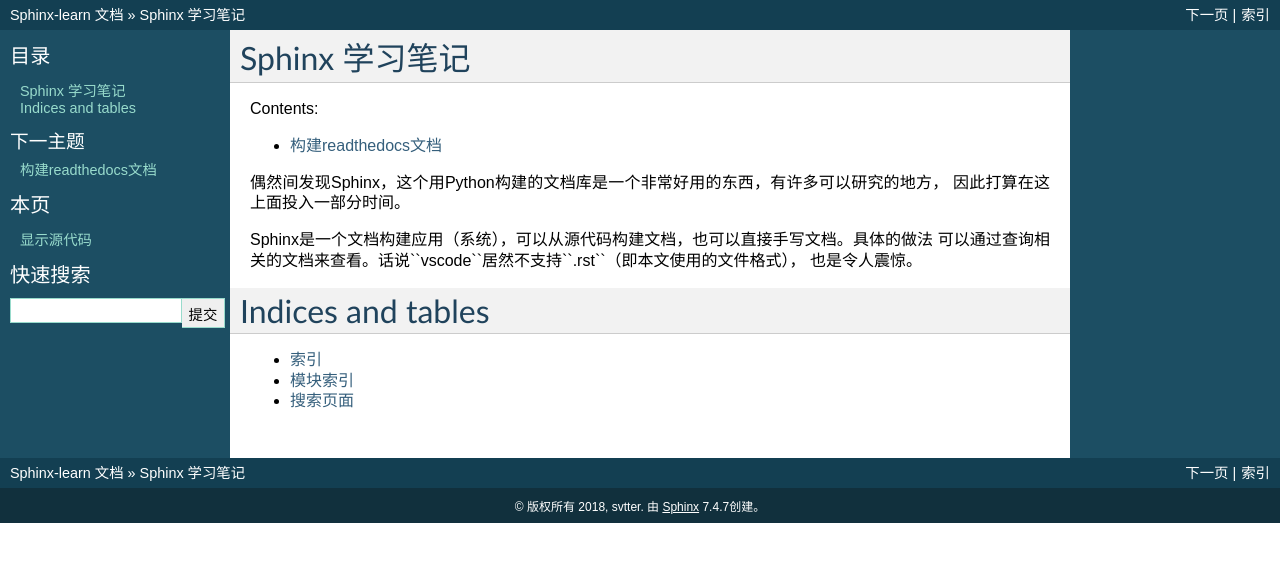
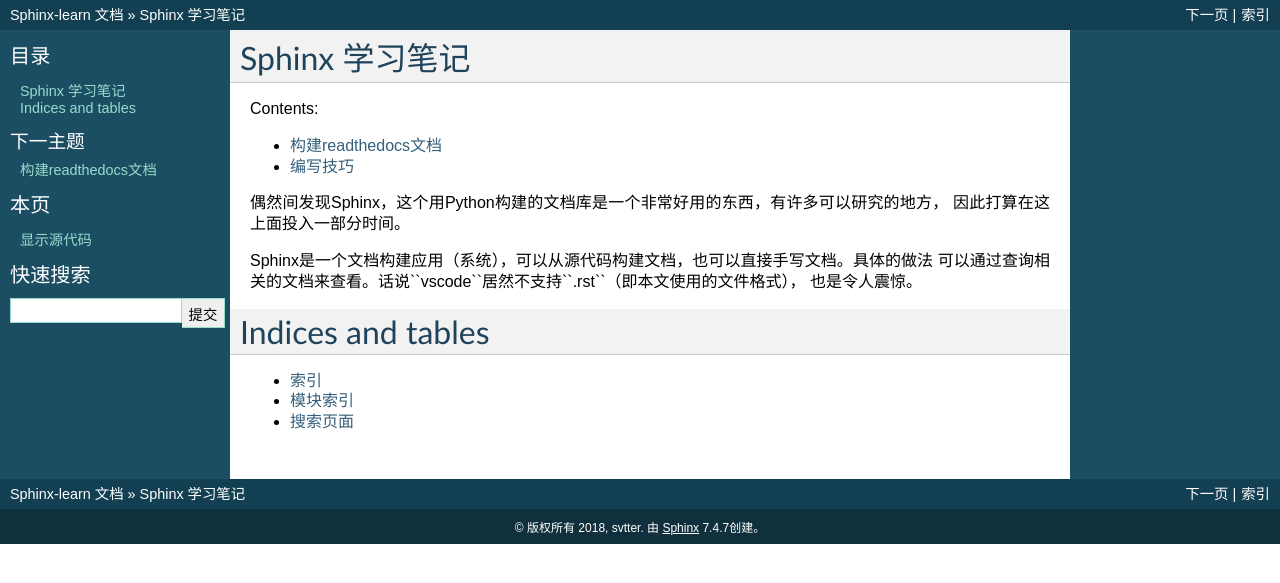
Before and after one commit to Svtter/Sphinx-learn, a Sphinx documentation site: the page built from source/index.rst, in a window 1280 px wide. Shown: the top 583 px of the page. Built offline with Sphinx 7.4.7, drawn with Linux system fonts in a browser that asks for light colours.

Commit message:
add tips

```diff
--- /dev/null
+++ b/source/edit_tips.rst
@@ -0,0 +1,4 @@
+编写技巧
+=========
+
+``:source:`` 链接源代码。
--- a/source/index.rst
+++ b/source/index.rst
@@ -6,6 +6,7 @@
    :caption: Contents:
 
    build_readthedocs
+   edit_tips
 
 
 偶然间发现Sphinx，这个用Python构建的文档库是一个非常好用的东西，有许多可以研究的地方，
```
